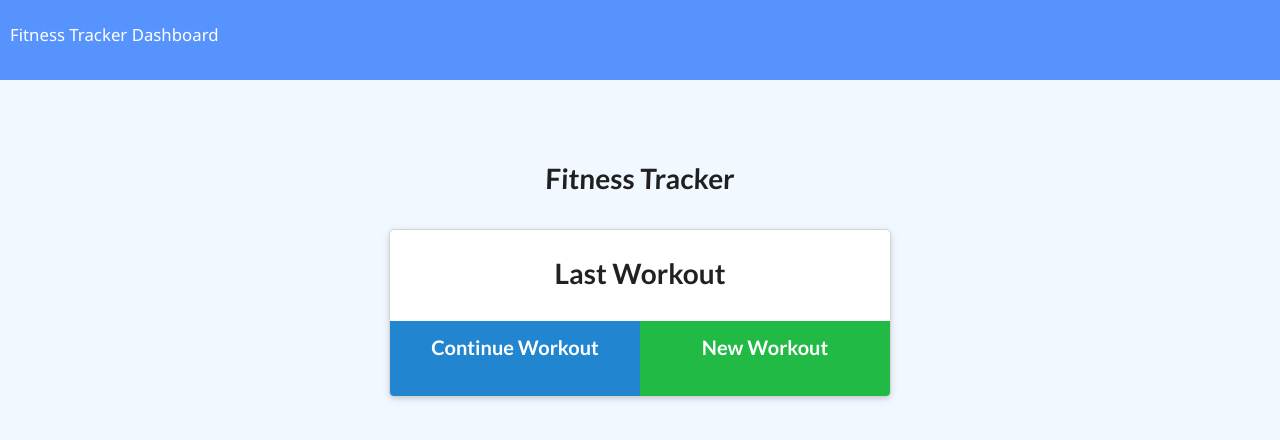
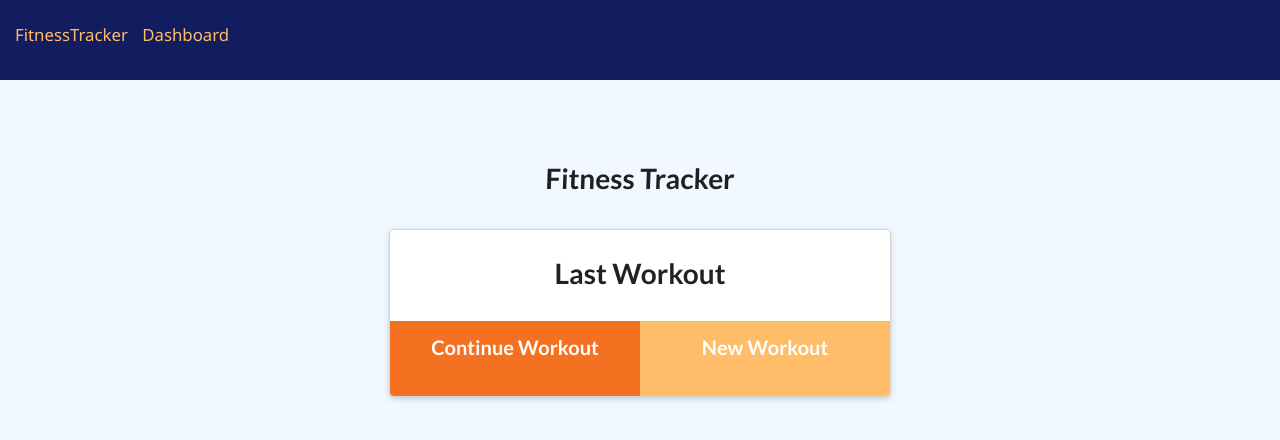
Before and after one commit to sabahsyed/WorkoutTracker, a website: page Develop/public/index.html in a window 1280 px wide. Drawn offline with nearby package versions, Linux system fonts and the light colour scheme; no server answers.

Commit message:
Styles added

```diff
--- a/Develop/public/index.html
+++ b/Develop/public/index.html
@@ -12,12 +12,12 @@
 
 <body>
   <nav>
-    <a href="/">Fitness Tracker</a>
-    <a href="/stats">Dashboard</a>
+    <a href="/" id = "fitnessTracker">FitnessTracker</a>
+    <a href="/stats" id = "dashboard">Dashboard</a>
   </nav>
   <div class="wrapper workout">
     <header>
-      <h1>Fitness Tracker</h1>
+      <h1><ul>Fitness Tracker</ul></h1>
     </header>
     <div class="ui container workout">
       <div class="ui raised card m-auto">
@@ -27,7 +27,7 @@
             <div class="workout-stats"></div>
             <div class="buttons">
               <a id="continue-btn" href="/exercise?" class="huge ui blue button">Continue Workout</a>
-              <a href="/exercise" class="huge positive ui button">New Workout</a>
+              <a href="/exercise" class="huge positive ui button newWorkout">New Workout</a>
             </div>
           </div>
         </div>
--- a/Develop/public/style.css
+++ b/Develop/public/style.css
@@ -17,8 +17,8 @@ body {
 }
 
 nav {
-  background-color: #5793fd;
-  color: #ffffff;
+  background-color:#111d5e;
+  color: #ffbd69;
   height: 80px;
   padding: 10px;
   line-height: 3;
@@ -32,7 +32,16 @@ a:visited {
   text-decoration: none;
   color: inherit;
 }
+#continue-btn,.complete{
+  background-color: #f37121 !important;
 
+}
+.newWorkout,.add-another{
+  background-color: #ffbd69 !important;
+}
+#fitnessTracker,#dashboard{
+  margin : 5px;
+}
 header {
   height: 150px;
   padding-top: 80px;
```
